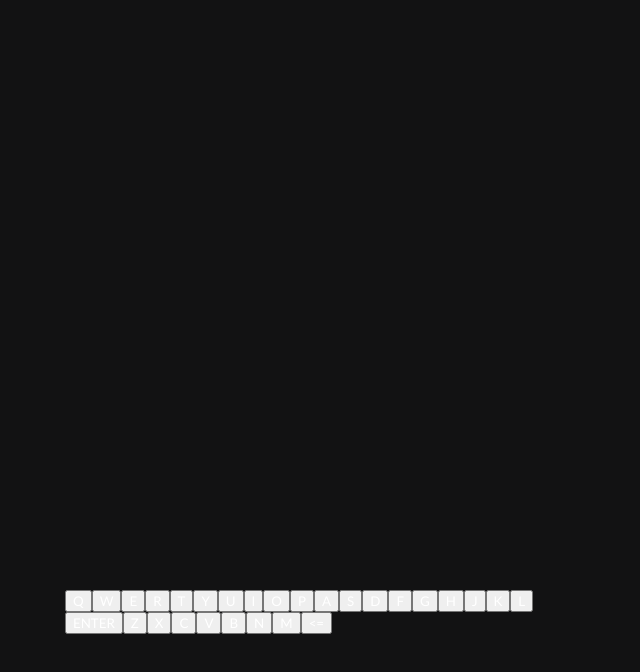
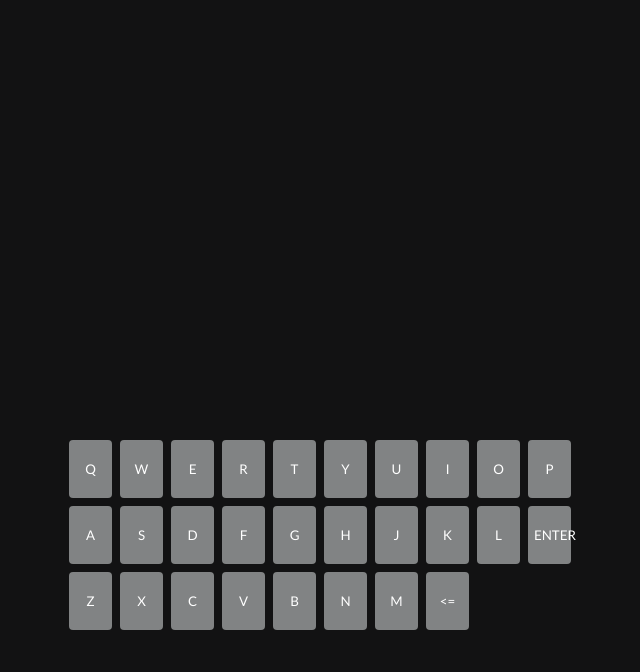
Before and after one commit to JAYMAC1/wordle, a plain HTML site: page index.html in a window 1280 px wide. Shown: the part 94-766 px from the top of the page, without its empty margins (320-960 px from the left). Drawn offline with Linux system fonts and the light colour scheme.

Commit message:
added key-container button styles

```diff
--- a/style.css
+++ b/style.css
@@ -32,3 +32,12 @@ body {
   display: flex;
   flex-wrap: wrap;
 }
+
+.key-container button {
+  width: 43px;
+  height: 58px;
+  border-radius: 4px;
+  border: none;
+  background-color: #818384;
+  margin: 4px;
+}
```
Lines whose indentation alone changed are shown as unchanged.
